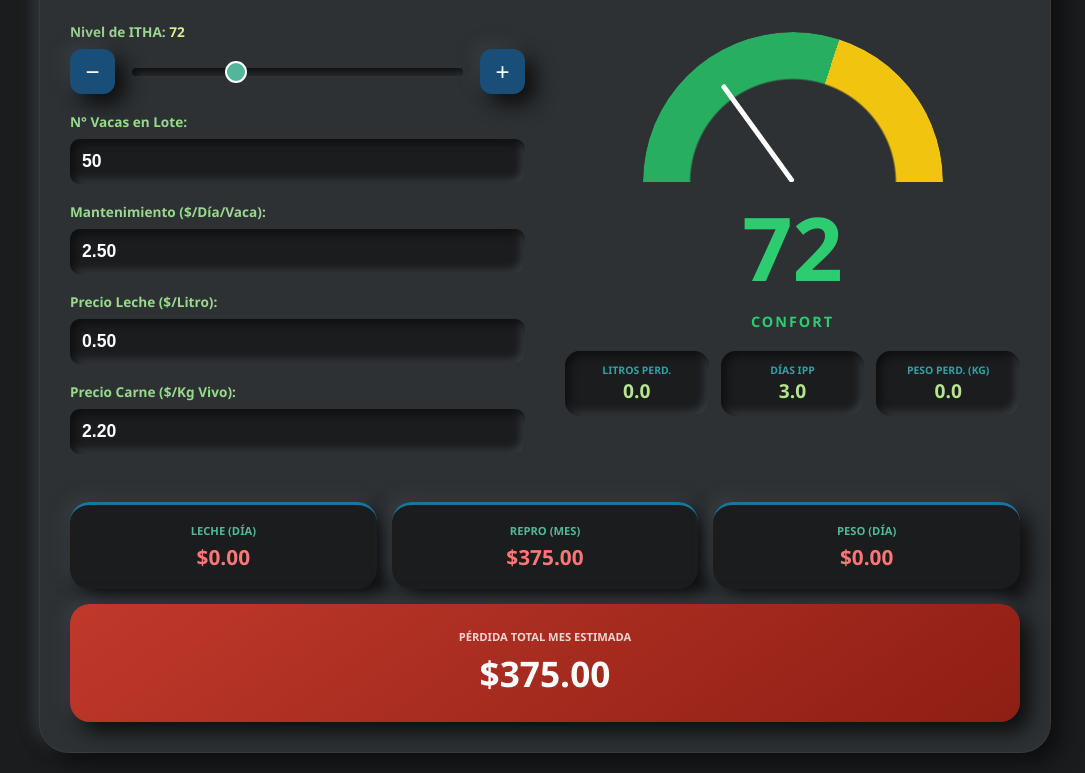
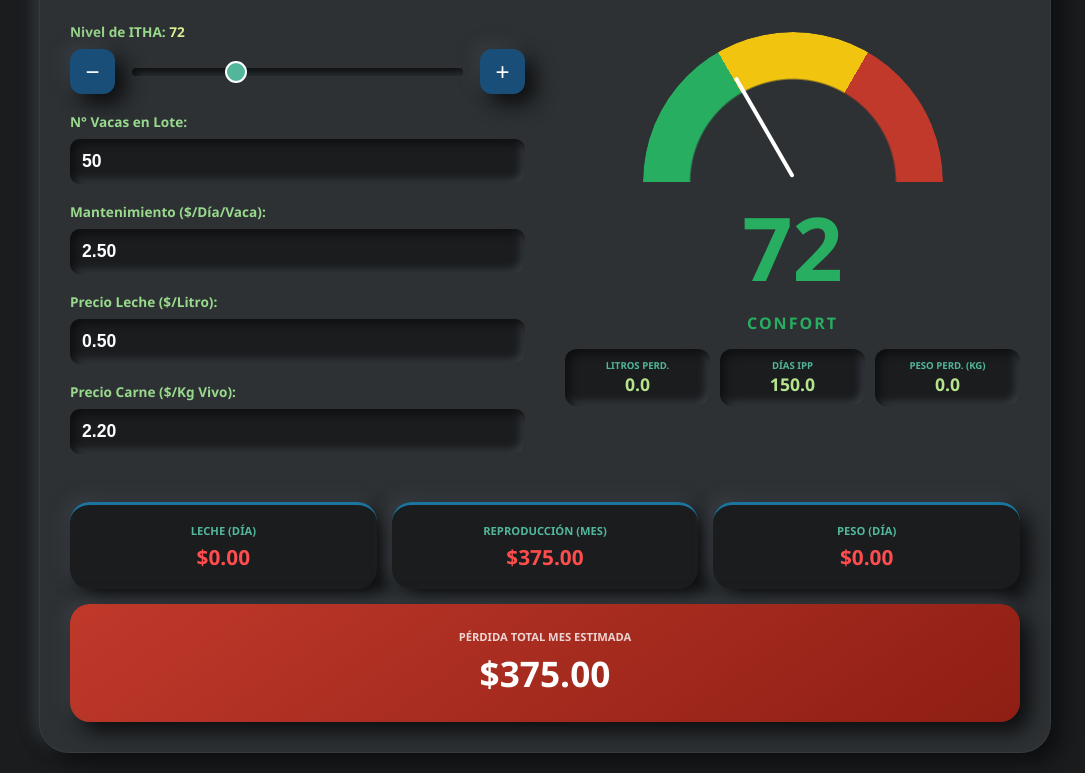
Before and after one commit to juansuarez2011-png/Costoitha, a plain HTML site: page index.html in a window 1280 px wide. Shown: the part 129-902 px from the top of the page, without its empty margins (95-1180 px from the left). Drawn offline with Linux system fonts and the light colour scheme.

Commit message:
Update index.html

```diff
--- a/index.html
+++ b/index.html
@@ -6,23 +6,19 @@
     <title>Syntro Academy - Impacto Productivo ITHA</title>
     <style>
         :root {
-            /* Paleta Syntro Academy */
             --s-1: #d9ed92; --s-2: #b5e48c; --s-3: #99d98c;
             --s-4: #76c893; --s-5: #52b69a; --s-6: #34a0a4;
             --s-7: #168aad; --s-8: #1a759f; --s-9: #1e6091; --s-10: #184e77;
-
             --bg: #1a1c1e;
             --card-bg: #2d3134;
             --text: #ffffff;
-            --danger: #c0392b;
+            --danger: #ff4d4d;
             --shadow: 10px 10px 20px #0d0e0f, -5px -5px 15px #3a3f44;
             --inset: inset 4px 4px 8px #0d0e0f, inset -4px -4px 8px #3a3f44;
         }
 
         body { background: var(--bg); color: var(--text); font-family: 'Segoe UI', sans-serif; display: flex; justify-content: center; padding: 20px; margin: 0; }
-
         .calculator-card { background: var(--card-bg); padding: 30px; border-radius: 30px; width: 100%; max-width: 950px; box-shadow: var(--shadow); border: 1px solid rgba(255,255,255,0.05); }
-
         .header { display: flex; justify-content: space-between; align-items: center; margin-bottom: 25px; }
         .logo-container img { height: 70px; width: auto; }
         h1 { font-size: 1.1rem; text-transform: uppercase; letter-spacing: 1px; color: var(--s-2); margin: 0; }
@@ -32,38 +28,61 @@
 
         .control-group { margin-bottom: 18px; }
         label { display: block; font-size: 0.85rem; font-weight: bold; margin-bottom: 8px; color: var(--s-3); }
-
         .itha-controls { display: flex; align-items: center; gap: 15px; }
         .btn-step { width: 45px; height: 45px; border-radius: 12px; border: none; background: var(--s-10); color: white; font-size: 1.5rem; cursor: pointer; box-shadow: var(--shadow); transition: 0.2s; }
-        .btn-step:active { box-shadow: var(--inset); transform: scale(0.95); }
 
         input[type="range"] { flex-grow: 1; appearance: none; background: transparent; }
         input[type="range"]::-webkit-slider-runnable-track { height: 8px; background: var(--bg); border-radius: 4px; box-shadow: var(--inset); }
         input[type="range"]::-webkit-slider-thumb { appearance: none; height: 22px; width: 22px; background: var(--s-5); border-radius: 50%; margin-top: -7px; cursor: pointer; border: 2px solid white; }
-
         input[type="number"] { width: 100%; border: none; padding: 12px; border-radius: 10px; background: var(--bg); color: white; font-weight: bold; font-size: 1.1rem; box-shadow: var(--inset); outline: none; box-sizing: border-box; }
 
         .visual-section { text-align: center; display: flex; flex-direction: column; align-items: center; }
         .gauge-container { position: relative; width: 300px; height: 150px; overflow: hidden; margin-top: 10px; }
-        .gauge-arc { width: 300px; height: 300px; border-radius: 50%; background: conic-gradient(from 270deg, #27ae60 0% 30%, #f1c40f 30% 65%, #c0392b 65% 100%); mask: radial-gradient(circle, transparent 48%, black 49%); -webkit-mask: radial-gradient(circle, transparent 48%, black 49%); }
-        .needle { position: absolute; bottom: 0; left: 50%; width: 5px; height: 120px; background: #fff; transform-origin: bottom center; transform: translateX(-50%) rotate(-90deg); transition: transform 0.8s cubic-bezier(0.4, 0, 0.2, 1); z-index: 5; border-radius: 5px; }
 
-        .display-val { font-size: 5.5rem; font-weight: 800; margin: 5px 0; color: var(--s-4); }
-        .status-text { font-weight: bold; text-transform: uppercase; letter-spacing: 2px; font-size: 0.9rem; }
+        /* Arco Grueso Calibrado */
+        .gauge-arc {
+            width: 300px;
+            height: 300px;
+            border-radius: 50%;
+            background: conic-gradient(
+                from 270deg,
+                #27ae60 0deg 60deg,
+                #f1c40f 60deg 120deg,
+                #c0392b 120deg 180deg,
+                transparent 180deg
+            );
+            mask: radial-gradient(circle, transparent 48%, black 49%);
+            -webkit-mask: radial-gradient(circle, transparent 48%, black 49%);
+        }
 
-        /* Etiquetas de Pérdida Técnica (Litros, IPP, Peso) */
-        .tech-metrics { display: grid; grid-template-columns: repeat(3, 1fr); gap: 12px; width: 100%; margin-top: 20px; }
-        .tech-card { background: var(--bg); padding: 12px; border-radius: 15px; box-shadow: var(--inset); text-align: center; }
-        .tech-card span { display: block; font-size: 0.65rem; font-weight: 900; color: var(--s-6); text-transform: uppercase; }
-        .tech-card strong { font-size: 1.2rem; color: var(--s-2); }
+        .needle {
+            position: absolute;
+            bottom: 5px;
+            left: 50%;
+            width: 4px;
+            height: 115px;
+            background: #fff;
+            transform-origin: bottom center;
+            transform: translateX(-50%) rotate(-90deg);
+            transition: transform 0.5s cubic-bezier(0.175, 0.885, 0.32, 1.275);
+            z-index: 5;
+            border-radius: 4px;
+        }
 
-        /* Resultados Monetarios */
+        .display-val { font-size: 5.5rem; font-weight: 800; margin: 5px 0; }
+        .status-text { font-weight: bold; text-transform: uppercase; letter-spacing: 2px; font-size: 1rem; margin-bottom: 15px; }
+
+        .tech-metrics { display: grid; grid-template-columns: repeat(3, 1fr); gap: 10px; width: 100%; }
+        .tech-card { background: var(--bg); padding: 10px; border-radius: 12px; box-shadow: var(--inset); text-align: center; }
+        .tech-card span { display: block; font-size: 0.6rem; font-weight: 900; color: var(--s-5); text-transform: uppercase; }
+        .tech-card strong { font-size: 1.1rem; color: var(--s-2); }
+
         .results-grid { display: grid; grid-template-columns: repeat(3, 1fr); gap: 15px; margin-top: 30px; }
         .res-card { background: var(--bg); padding: 18px; border-radius: 20px; text-align: center; box-shadow: var(--shadow); border-top: 3px solid var(--s-8); }
         .res-card span { display: block; font-size: 0.7rem; color: var(--s-5); text-transform: uppercase; font-weight: 800; margin-bottom: 5px; }
-        .res-card strong { font-size: 1.3rem; color: #ff7675; }
+        .res-card strong { font-size: 1.3rem; color: var(--danger); }
 
-        .total-box { grid-column: span 3; background: linear-gradient(145deg, var(--danger), #8e1e14); border: none; padding: 25px; }
+        .total-box { grid-column: span 3; background: linear-gradient(145deg, #c0392b, #8e1e14); border: none; padding: 25px; }
         .total-box span { color: rgba(255,255,255,0.8); }
         .total-box strong { color: white; font-size: 2.2rem; }
     </style>
@@ -72,9 +91,7 @@
 
 <div class="calculator-card">
     <div class="header">
-        <div class="logo-container">
-            <img src="logo.png" alt="Syntro Academy">
-        </div>
+        <div class="logo-container"><img src="logo.png" alt="Syntro Academy"></div>
         <h1>Impacto Productivo ITHA</h1>
     </div>
 
@@ -88,26 +105,10 @@
                     <button class="btn-step" onclick="changeItha(1)">+</button>
                 </div>
             </div>
-
-            <div class="control-group">
-                <label>N° Vacas en Lote:</label>
-                <input type="number" id="v-vacas" value="50">
-            </div>
-
-            <div class="control-group">
-                <label>Mantenimiento ($/Día/Vaca):</label>
-                <input type="number" id="v-mant" value="2.50" step="0.1">
-            </div>
-
-            <div class="control-group">
-                <label>Precio Leche ($/Litro):</label>
-                <input type="number" id="v-leche" value="0.50" step="0.05">
-            </div>
-
-            <div class="control-group">
-                <label>Precio Carne ($/Kg Vivo):</label>
-                <input type="number" id="v-carne" value="2.20" step="0.1">
-            </div>
+            <div class="control-group"><label>N° Vacas en Lote:</label><input type="number" id="v-vacas" value="50"></div>
+            <div class="control-group"><label>Mantenimiento ($/Día/Vaca):</label><input type="number" id="v-mant" value="2.50" step="0.1"></div>
+            <div class="control-group"><label>Precio Leche ($/Litro):</label><input type="number" id="v-leche" value="0.50" step="0.05"></div>
+            <div class="control-group"><label>Precio Carne ($/Kg Vivo):</label><input type="number" id="v-carne" value="2.20" step="0.1"></div>
         </div>
 
         <div class="visual-section">
@@ -128,7 +129,7 @@
 
     <div class="results-grid">
         <div class="res-card"><span>Leche (Día)</span><strong id="r-leche">$0.00</strong></div>
-        <div class="res-card"><span>Repro (Mes)</span><strong id="r-ipp">$0.00</strong></div>
+        <div class="res-card"><span>Reproducción (Mes)</span><strong id="r-ipp">$0.00</strong></div>
         <div class="res-card"><span>Peso (Día)</span><strong id="r-peso">$0.00</strong></div>
         <div class="res-card total-box"><span>Pérdida Total Mes Estimada</span><strong id="r-total">$0.00</strong></div>
     </div>
@@ -149,30 +150,44 @@
         const pl = parseFloat(document.getElementById('v-leche').value) || 0;
         const pc = parseFloat(document.getElementById('v-carne').value) || 0;
 
-        // UI Updates
         document.getElementById('itha-num').innerText = itha;
         document.getElementById('big-val').innerText = itha;
-        document.getElementById('needle').style.transform = `translateX(-50%) rotate(${((itha-60)/40)*180 - 90}deg)`;
 
-        let col = '#2ecc71'; let txt = 'CONFORT';
-        if(itha > 72) { col = '#f1c40f'; txt = 'ESTRÉS LEVE'; }
-        if(itha > 79) { col = '#e74c3c'; txt = 'ESTRÉS SEVERO'; }
+        let angle = -90;
+        let col = '#27ae60';
+        let txt = 'CONFORT';
+
+        // Lógica de aguja sincronizada con las franjas visuales
+        if (itha <= 72) {
+            angle = -90 + ((itha - 60) / 12) * 60;
+            col = '#27ae60';
+            txt = 'CONFORT';
+        } else if (itha <= 79) {
+            angle = -30 + ((itha - 72) / 7) * 60;
+            col = '#f1c40f';
+            txt = 'ESTRÉS LEVE';
+        } else {
+            angle = 30 + ((itha - 79) / 21) * 60;
+            col = '#ff4d4d';
+            txt = 'ESTRÉS SEVERO';
+        }
+
+        angle = Math.max(-90, Math.min(90, angle));
+        document.getElementById('needle').style.transform = `translateX(-50%) rotate(${angle}deg)`;
         document.getElementById('big-val').style.color = col;
+        document.getElementById('status').style.color = col;
         document.getElementById('status').innerText = txt;
-        document.getElementById('status').style.color = col;
 
-        // Cálculos Técnicos (Etiquetas solicitadas)
         let litrosPerdidos = itha > 72 ? (itha - 72) * 1.075 * n : 0;
         let diasIpp = itha > 70 ? (itha - 70) * 1.5 : 0;
         let kgPerdidos = itha > 72 ? (itha - 72) * 0.05 * n : 0;
 
         document.getElementById('t-leche').innerText = litrosPerdidos.toFixed(1);
-        document.getElementById('t-ipp').innerText = diasIpp.toFixed(1);
+        document.getElementById('t-ipp').innerText = (diasIpp * n).toFixed(1);
         document.getElementById('t-peso').innerText = kgPerdidos.toFixed(1);
 
-        // Cálculos Económicos
         let $leche = litrosPerdidos * pl;
-        let $ipp = diasIpp * n * cm;
+        let $ipp = (diasIpp * n * cm);
         let $peso = kgPerdidos * pc;
 
         document.getElementById('r-leche').innerText = '$' + $leche.toLocaleString(undefined, {minimumFractionDigits:2});
```
